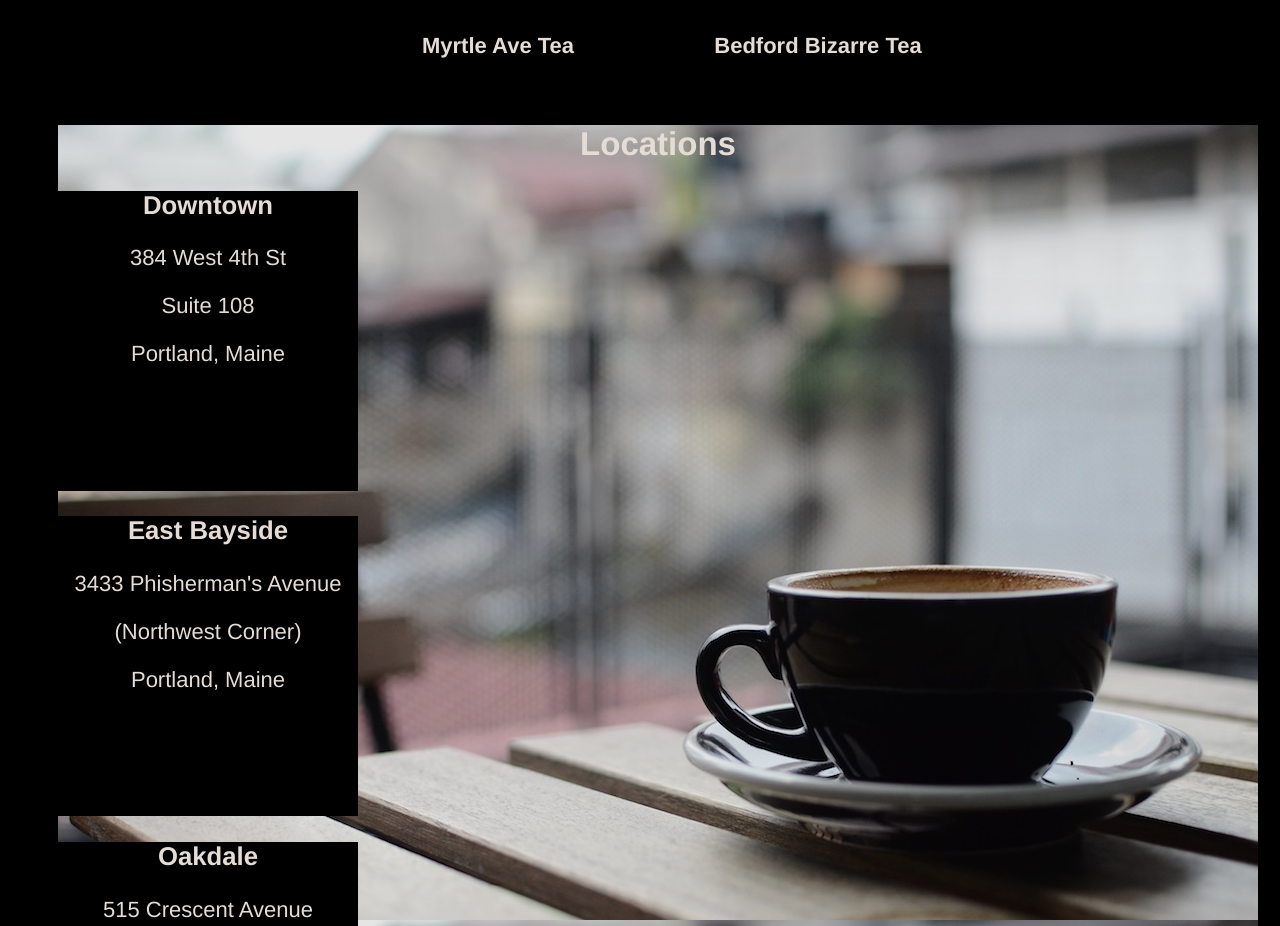
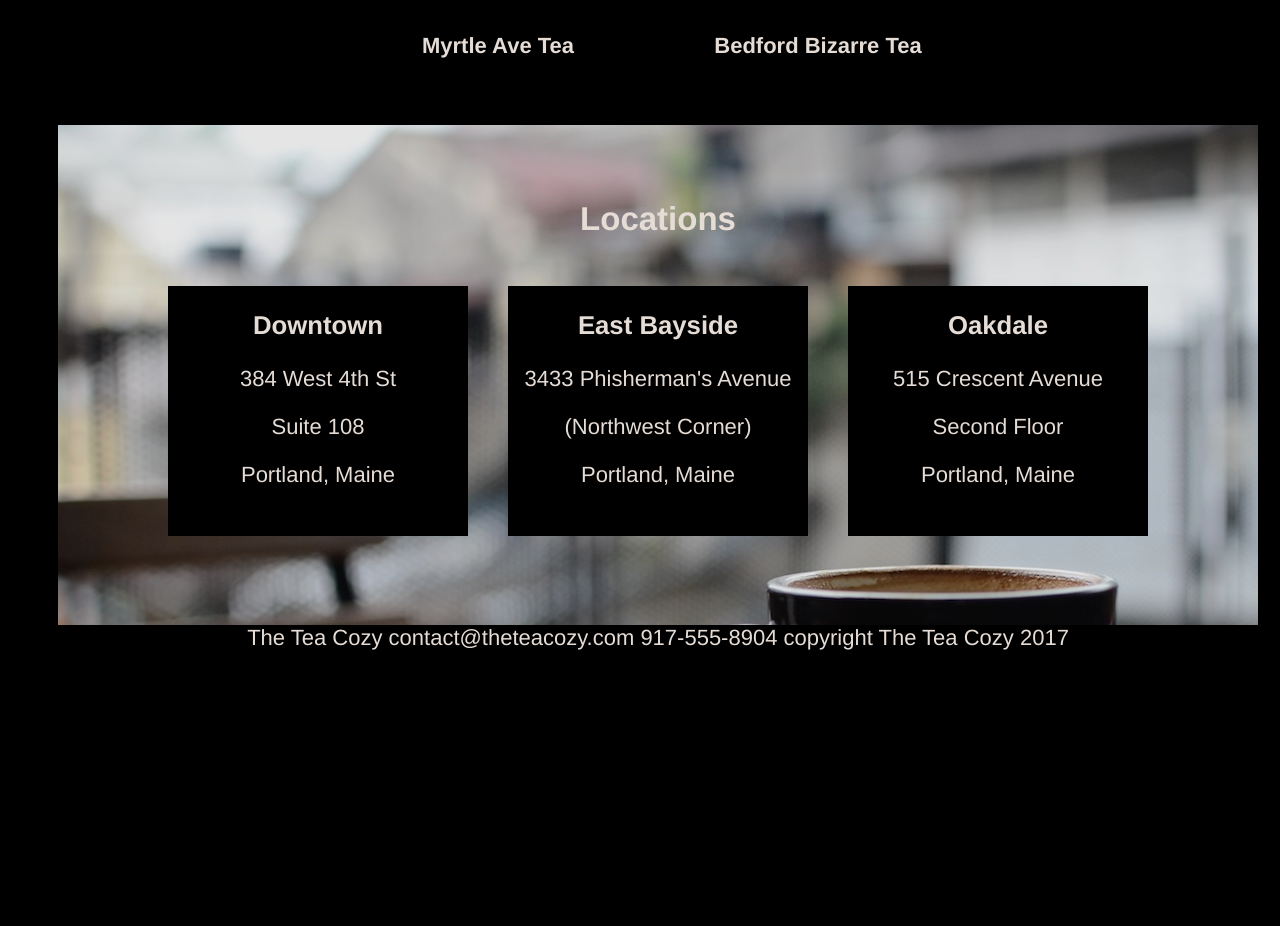
Before and after one commit to MimsCopeland/teacozy, a plain HTML site: page index.html in a window 1280 px wide. Shown: the part 1450-2376 px from the top of the page. After the commit the page ends 2101 px from the top, so only its background shows below. Drawn offline with Linux system fonts and the light colour scheme.

Commit message:
locations sort of done

```diff
--- a/index.html
+++ b/index.html
@@ -60,6 +60,7 @@
 
       <div class="locations">
         <h2>Locations</h2>
+        <div class="box_gallery">
           <div class="box">
             <h3>Downtown</h3>
             <p>384 West 4th St</p>
@@ -79,6 +80,7 @@
             <p>Portland, Maine</p>
           </div>
         </div>
+      </div>
 
 
     <footer>
--- a/resources/css/style.css
+++ b/resources/css/style.css
@@ -77,14 +77,26 @@
   margin: 10px;
 }
 
+.locations {
+  background-image: url(../images/img-locations-background.jpg);
+  height: 500px;
+  width: 1200px;
+}
+
+.locations h2 {
+  padding-top: 75px;
+}
+
 .box {
   width: 300px;
-  height: 300px;
+  height: 250px;
   background-color: black;
+  margin: 20px;
 }
 
-.locations {
-  background-image: url(../images/img-locations-background.jpg);
-}
+.box_gallery {
+  display: flex;
+  flex-wrap: wrap;
+  justify-content: center;
 footer {
 }
```
Lines whose indentation alone changed are shown as unchanged.
